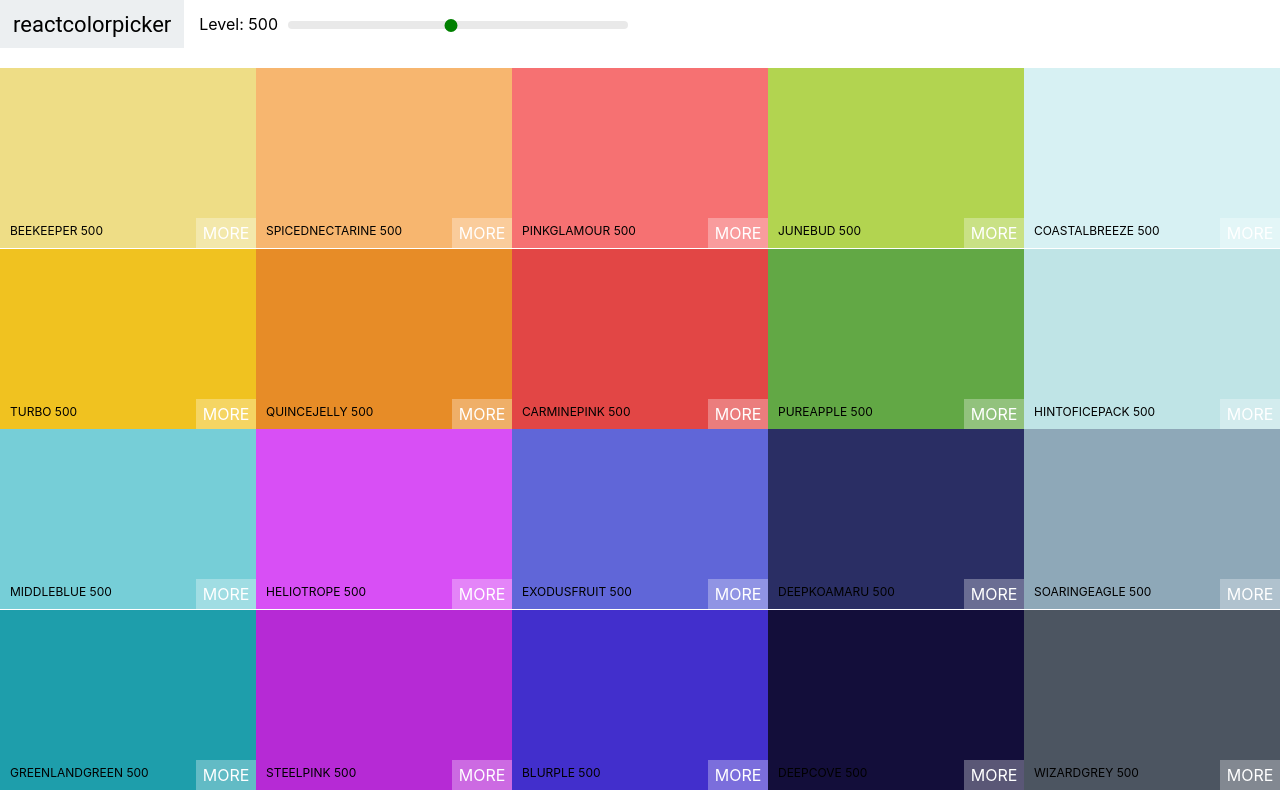
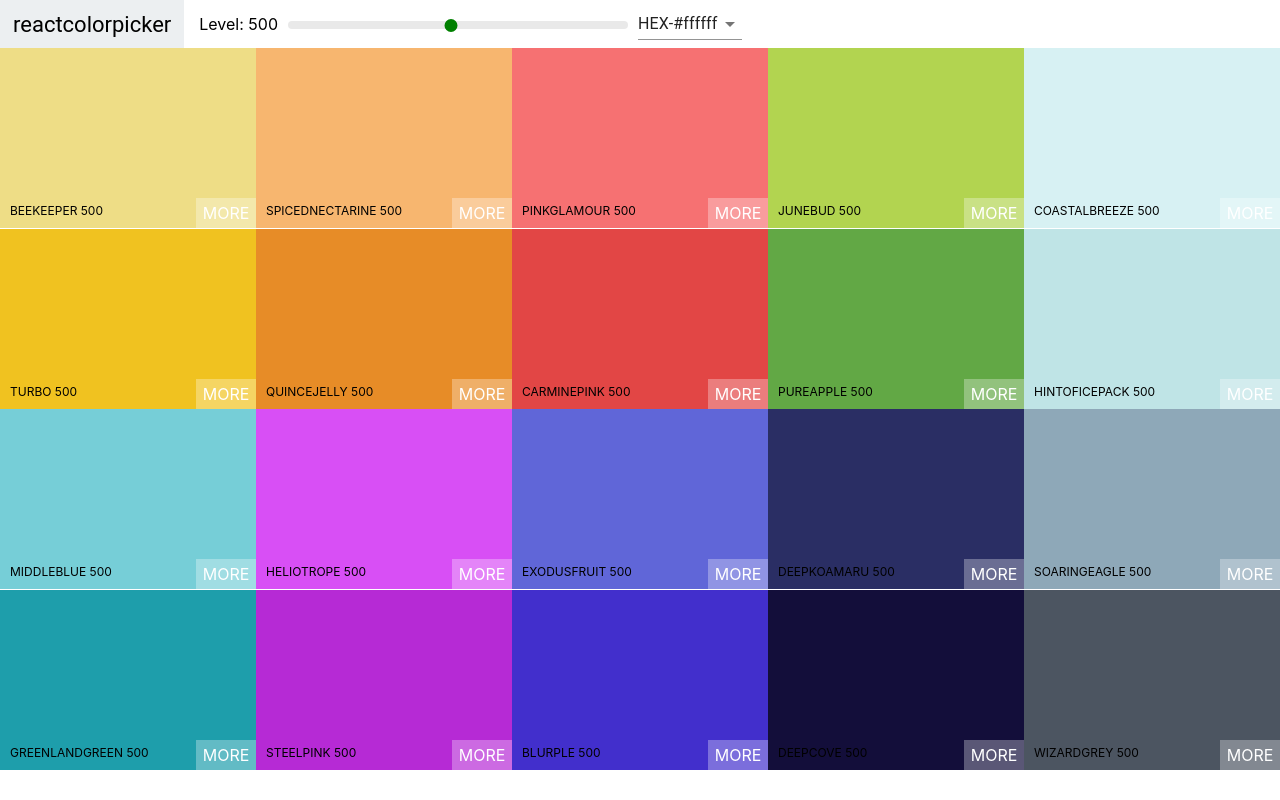
Before and after one commit to trung2012/colors, a React (Create React App) app: page / in a window 1280 px wide. Built offline with nearby package versions, Linux system fonts and the light colour scheme.

Commit message:
Add Select and Material UI

```diff
--- a/package.json
+++ b/package.json
@@ -3,6 +3,7 @@
   "version": "0.1.0",
   "private": true,
   "dependencies": {
+    "@material-ui/core": "^4.1.3",
     "chroma-js": "^2.0.4",
     "rc-slider": "^8.6.13",
     "react": "^16.8.6",
--- a/src/Navbar.js
+++ b/src/Navbar.js
@@ -1,11 +1,24 @@
 import React, { Component } from 'react';
 import Slider from 'rc-slider';
+import Select from '@material-ui/core/Select';
+import MenuItem from '@material-ui/core/MenuItem';
 import 'rc-slider/assets/index.css';
 import './Navbar.css';
 
 class Navbar extends Component {
+	state = {
+		format: 'hex'
+	}
+
+	handleChange = (event) => {
+	this.setState({format:event.target.value});
+	this.props.handleChange(event.target.value);
+	}
+
 	render() {
 		const {level, changeLevel} = this.props;
+		const {format} = this.state;
+
 		return (
 			<header className ='Navbar'>
 				<div className='logo'>
@@ -22,6 +35,13 @@ class Navbar extends Component {
 						onAfterChange={changeLevel}/>
 					</div>
 				</div>
+				<div className='select-container'>
+					<Select value={format} onChange={this.handleChange}>
+						<MenuItem value='hex'>HEX-#ffffff</MenuItem>
+						<MenuItem value='rgb'>rgb(255,255,255)</MenuItem>
+						<MenuItem value='rgba'>rgba(255,255,255,1.0)</MenuItem>
+					</Select>
+				</div>
 			</header>
 		);
 	}
--- a/src/Palette.js
+++ b/src/Palette.js
@@ -6,25 +6,29 @@ import './Palette.css';
 
 export default class Palette extends Component {
 	state = {
-		level: 500
+		level: 500,
+		format: 'hex'
 	}
 
 	changeLevel = (level) => {
 		this.setState({level});
 	}
 
+	changeFormat = (value) => {
+		this.setState({format: value});
+	}
+
 	render() {
 		const {colors} = this.props.palette;
-		const {level} = this.state;
+		const {level, format} = this.state;
 		const colorBoxes = colors[level].map(color => {
-			return <ColorBox background={color.hex} name={color.name}/>
+			return <ColorBox background={color[format]} name={color.name}/>
 		});
 
 		return (
 			<div className='Palette'>
-			<Navbar level={level} changeLevel={this.changeLevel}/>
-				<div className='slider'>
-				</div>
+			<Navbar level={level} changeLevel={this.changeLevel} handleChange={this.changeFormat}/>
+
 				<div className='Palette-colors'>
 					{colorBoxes}
 				</div>
```
Also changed, not shown: 1 other file (tests, documents, lock files or other folders).
